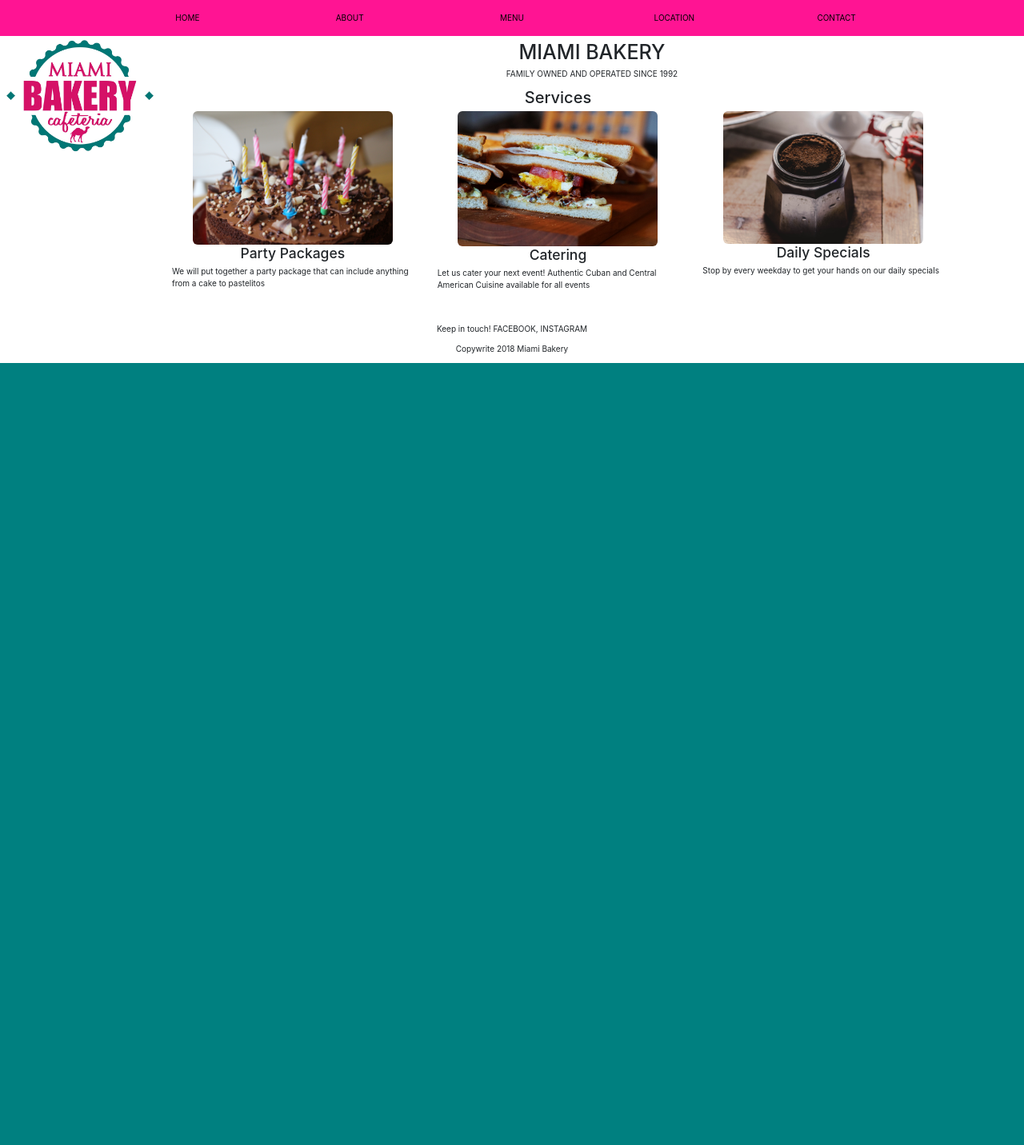
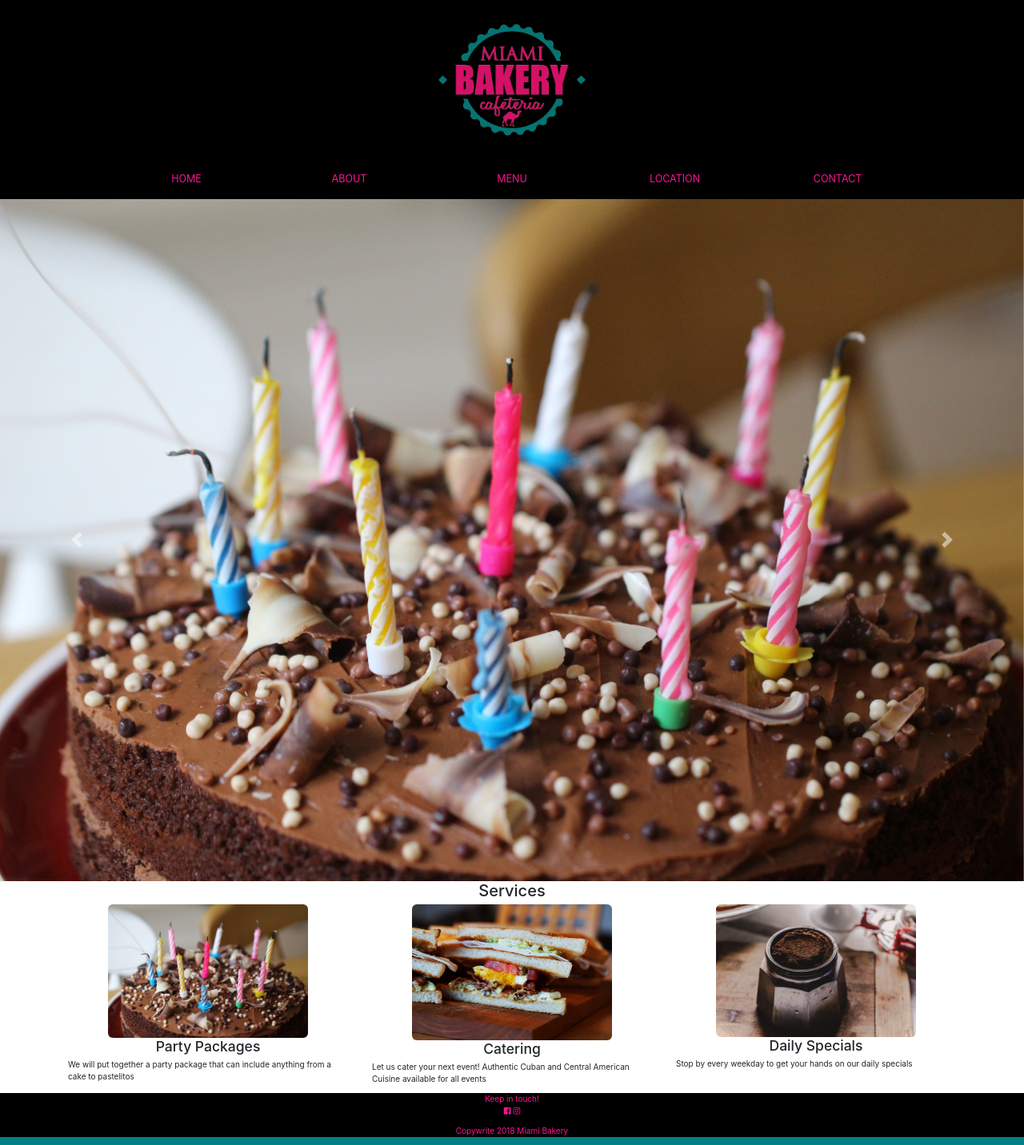
Before and after one commit to krivero/miami-bakery, a PHP site: page / in a window 1280 px wide. Shown: the whole page at 80% size. Before the commit the page ends 454 px from the top, so only its background shows below. Run offline with PHP 8.4, Linux system fonts and the light colour scheme; some libraries are stand-ins or nearby versions.

Commit message:
update navbar and footer

```diff
--- a/css/styles.css
+++ b/css/styles.css
@@ -1,7 +1,8 @@
 /* GLOBAL STYLES */
 
 body {
-    font-family: 'Quicksand', sans-serif;
+  font-family: 'Quicksand', sans-serif;
+  font-size: 5rem;
 }
 
 html {
@@ -16,10 +17,6 @@
   max-width: 200px;
 }
 
-.slogan {
-  text-align: center;
-}
-
 h1 {
   padding-top: 50px;
   text-transform: uppercase;
@@ -31,20 +28,16 @@
 }
 
 nav {
+  font-size: 1.25rem;
   text-align: center;
-  position: fixed;
-  top: 0;
-  right: 0;
-  left: 0;
-  width: 100%;
-  color: black;
-  background-color: #FF1493;
+  color: white;
+  background-color: black;
 }
 
 nav a {
   display: inline-block;
   padding: 15px 20px;
-  color: black;
+  color: #FF1493;
   text-decoration: none;
   text-transform: uppercase;
   font weight: 700;
@@ -56,11 +49,6 @@
   text-decoration: none;
 }
 
-footer {
-  margin-top: 30px;
-  display: inline;
-  text-align: center;
-}
 
 img {
   display: inline-block;
@@ -80,6 +68,13 @@
 
 p {
   margin-bottom: 50px;
+}
+
+footer {
+  color: #FF1493;
+  background-color: black;
+  text-align: center;
+  width: 100%;
 }
 
 /* ABOUT */
--- a/index.html
+++ b/index.html
@@ -5,23 +5,44 @@
   <meta name="viewport" content="width=device-width, initial-scale=1.0">
   <link rel="stylesheet" href="https://maxcdn.bootstrapcdn.com/bootstrap/3.3.7/css/bootstrap.min.css">
   <link rel="stylesheet" href="css/styles.css">
+  <link rel="stylesheet" href="https://use.fontawesome.com/releases/v5.3.1/css/all.css" integrity="sha384-mzrmE5qonljUremFsqc01SB46JvROS7bZs3IO2EmfFsd15uHvIt+Y8vEf7N7fWAU" crossorigin="anonymous">
   <link href="https://fonts.googleapis.com/css?family=Montserrat:400,700|Quicksand:400,700" rel="stylesheet">
   <link rel="stylesheet" href="https://stackpath.bootstrapcdn.com/bootstrap/4.1.3/css/bootstrap.min.css" integrity="sha384-MCw98/SFnGE8fJT3GXwEOngsV7Zt27NXFoaoApmYm81iuXoPkFOJwJ8ERdknLPMO" crossorigin="anonymous">
 
   <title>Miami Bakery</title>
 </head>
 
-  <img class="logo img-responsive pull-left" src="images/MiamiBakeryLogo.jpg" alt="Logo">
-  <h1>MIAMI BAKERY</h1>
-    <p class="slogan text-uppercase">Family owned and operated since 1992</p>
-
     <nav>
+      <img src="images/BakeryLogo.png" height="200">
+      <br>
       <a href="index.html">Home</a>
       <a href="about.html">About</a>
       <a href="menu.html">Menu</a>
       <a href="location.html">Location</a>
       <a href="contact.html">Contact</a>
     </nav>
+
+    <div id="carouselExampleControls" class="carousel slide" data-ride="carousel">
+      <div class="carousel-inner">
+        <div class="carousel-item active">
+          <img class="d-block w-100" src="images/birthdaycake.jpg" alt="First slide">
+        </div>
+        <div class="carousel-item">
+          <img class="d-block w-100" src="..." alt="Second slide">
+        </div>
+        <div class="carousel-item">
+          <img class="d-block w-100" src="..." alt="Third slide">
+        </div>
+      </div>
+      <a class="carousel-control-prev" href="#carouselExampleControls" role="button" data-slide="prev">
+        <span class="carousel-control-prev-icon" aria-hidden="true"></span>
+        <span class="sr-only">Previous</span>
+      </a>
+      <a class="carousel-control-next" href="#carouselExampleControls" role="button" data-slide="next">
+        <span class="carousel-control-next-icon" aria-hidden="true"></span>
+        <span class="sr-only">Next</span>
+      </a>
+    </div>
 
 <div class="services container">
 <h2>Services</h2>
@@ -44,11 +65,8 @@
         <h3>Daily Specials</h3>
           <p>Stop by every weekday to get your hands on our daily specials</p>
       </section>
-
-
-
+  </div>
 </div>
-
 
 <body>
 
@@ -56,14 +74,11 @@
   <script src="https://maxcdn.bootstrapcdn.com/bootstrap/3.3.7/js/bootstrap.min.js"></script>
 </body>
 
-
-
-
-
-
 <footer>
   <div class="footer">
-    <p>Keep in touch! FACEBOOK, INSTAGRAM</p>
+    <p>Keep in touch!
+    <br>
+    <i class="fab fa-facebook-square"></i> <i class="fab fa-instagram"></i></p>
     <p>Copywrite 2018 Miami Bakery</p>
   </div>
 </footer>
```
Also changed, not shown: about.html (+13 -10 lines), contact.html (+7 -8 lines), location.html (+6 -6 lines), menu.html (+18 -14 lines), images/BakeryLogo.png (added).
